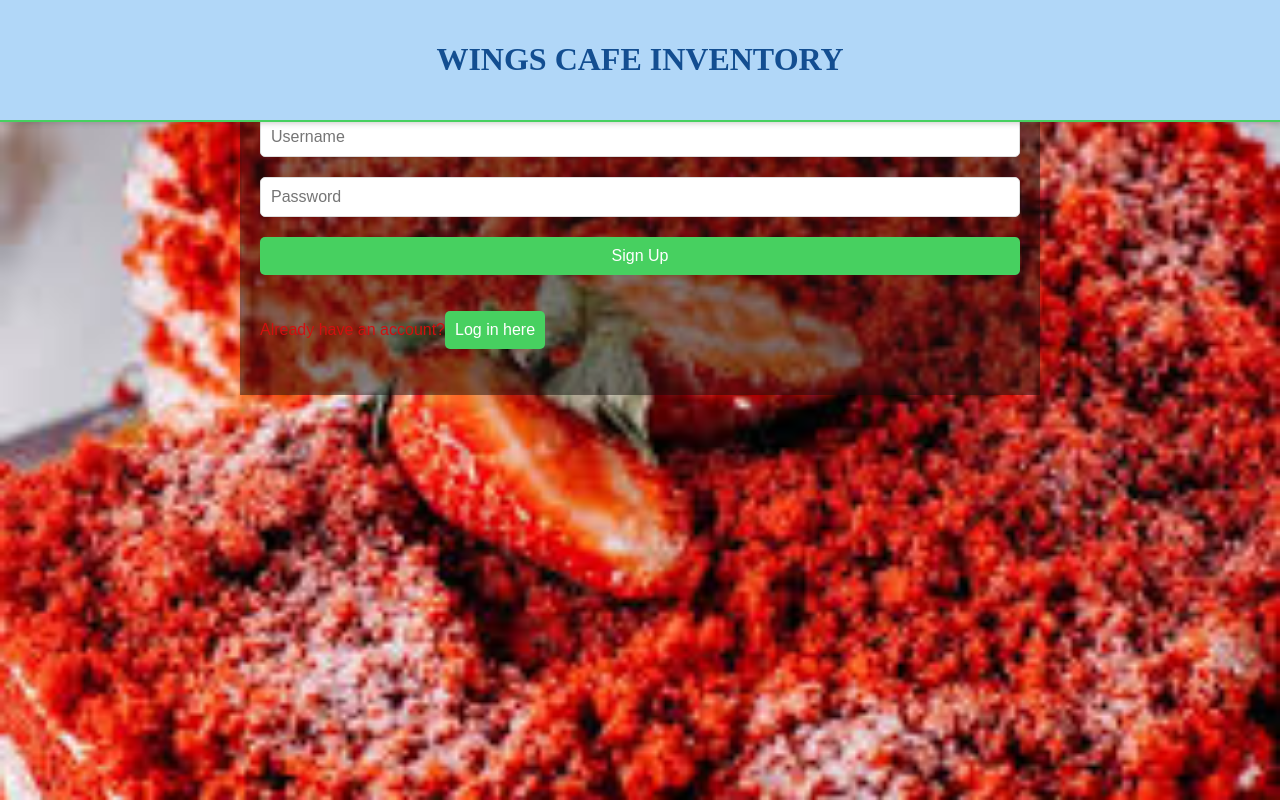
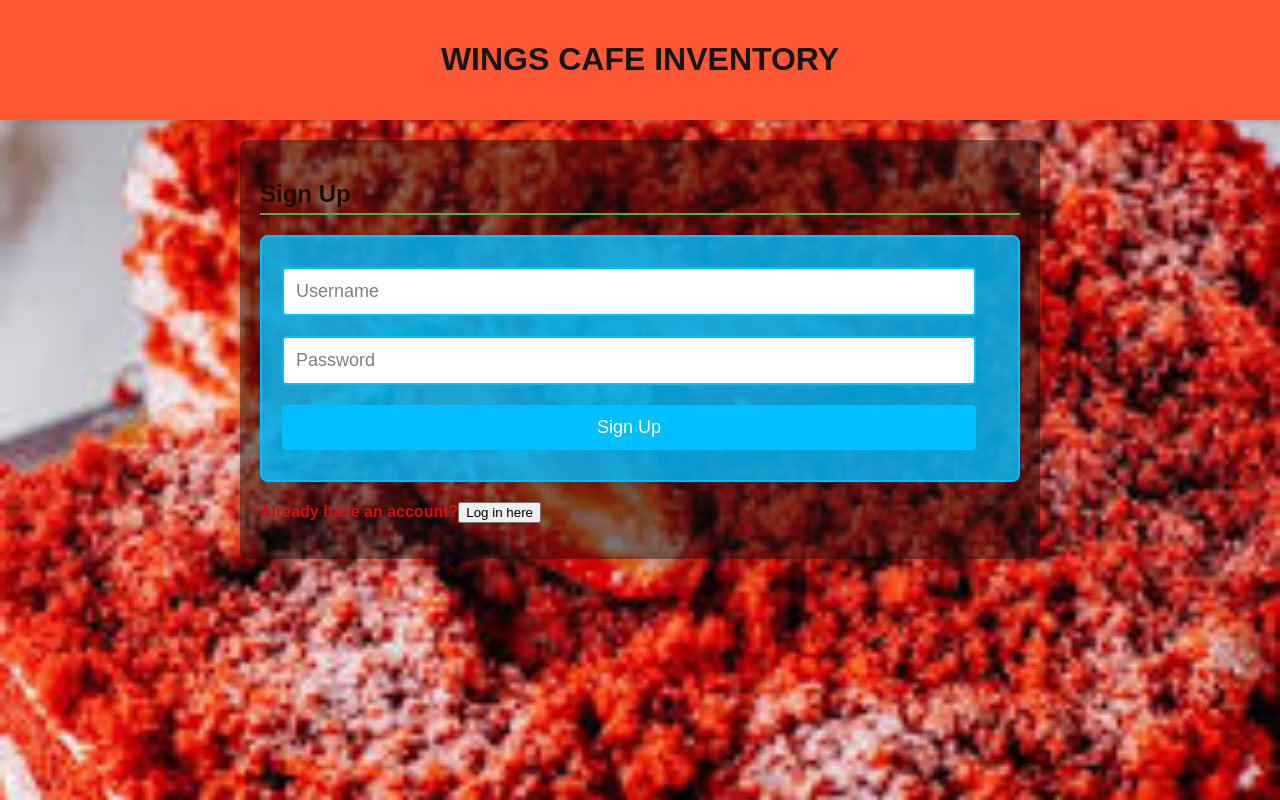
Before and after one commit to Makoetje/MokopuM, a React (Create React App) app: page /auth in a window 1280 px wide. Built offline with nearby package versions, Linux system fonts and the light colour scheme.

Commit message:
Update index.css

```diff
--- a/src/index.css
+++ b/src/index.css
@@ -1,163 +1,219 @@
-body {
-  font-family: 'Comic Sans MS', cursive, sans-serif;
-  margin: 300px;
-  background-color: #b1d7f8;
-  color: #134e91;
+/* Global Reset and Body Style */
+* {
+  box-sizing: border-box;
 }
 
-img {
-  margin-left: 300px;
-  height: 230px;
-  width: 300px;
+body {
+  font-family: 'Arial', sans-serif;
+  margin: 0;
+  padding: 0;
+  background-image: url('images.jpg');
+  background-size: cover;
+  background-repeat: no-repeat;
+  color: hsl(140, 18%, 3%);
+  display: flex;
+  flex-direction: column; /* Ensure children stack vertically */
+  font-weight: bold;
 }
 
-h1, h2 {
+header {
+  color: #0e0211;
+  padding: 20px 0;
   text-align: center;
-  color: #134e91;
-  font-family: 'Pacifico', cursive;
+  box-shadow: 0 2px 5px rgba(0, 0, 0, 0.2);
+  width: 100%;
+  background-color: rgba(235, 232, 232, 0);
 }
 
-h3 {
-  text-align: center;
-  font-size: 30px;
+nav {
+  display: flex; /* Change to flex to center its contents */
+  justify-content: center; /* Center the navigation items */
+  padding: 10px 0;
+  width: 100%; /* Full width to match header */
+  box-shadow: 0 2px 5px rgba(0, 0, 0, 0.1);
 }
 
-
-.hidden {
-  display: none;
+nav ul {
+  list-style-type: none;
+  margin: 0;
+  padding: 0;
+  display: flex; /* Align links in a row */
 }
 
-.visible {
-  display: block;
+nav ul li {
+  margin: 0 15px; /* Horizontal spacing between links */
 }
 
-.form-container, .inventory-container {
-  margin: 50px auto;
-  max-width: 900px;
+nav a {
+  color: #333; /* Dark shade for text links */
+  text-decoration: none;
+  transition: all 0.3s ease;
+  padding: 10px;
+  display: block;
+  font-weight: bold;
+}
+
+nav a:hover {
+  text-decoration: underline;
+  color: #00BFFF; /* Light teal on hover */
+}
+
+main {
   padding: 20px;
-  border-radius: 30px;
-  background-color: #bdbcbc;
-  box-shadow: 0 4px 8px rgba(38, 32, 32, 0.2);
+  max-width: 800px;
+  margin: 20px auto; /* Center the main content */
+  background-color: rgba(0, 191, 255, 0.2); /* Light teal */
+  border-radius: 8px;
+  box-shadow: 0 4px 15px rgba(0, 0, 0, 0.1);
+  flex-grow: 1;
+}
+
+h1, h2, h3 {
+  color: #161616;
+  font-weight: bold;
 }
 
 form {
-  display: flex;
-  flex-direction: column;
+  margin-bottom: 20px;
+  padding: 20px;
+  background-color: rgba(0, 191, 255, 0.8); /* More opaque light teal */
+  border: 2px solid #00BFFF; /* Teal border */
+  border-radius: 8px;
+  box-shadow: 0 2px 5px rgba(0, 0, 0, 0.1);
 }
 
-label, input, button {
+form input,
+form select,
+form button {
+  width: calc(100% - 22px);
+  padding: 12px;
   margin: 10px 0;
+  border: 2px solid #00BFFF; /* Teal border */
+  border-radius: 4px;
+  font-size: 18px; /* Increased font size for better readability */
+  transition: border-color 0.3s, box-shadow 0.3s;
 }
 
-input, button {
-  padding: 10px;
-  border-radius: 5px;
-  border: 1px solid #ddd;
+form input::placeholder,
+form select::placeholder {
+  color: hsl(0, 0%, 50%);
 }
 
-input {
-  font-size: 16px;
+form input:focus,
+form select:focus {
+  border-color: #00FFFF; /* Change border color to cyan */
+  box-shadow: 0 0 5px rgba(0, 255, 255, 0.5); /* Light cyan */
+  outline: none;
 }
 
-button {
-  background-color: #47d060;
-  color: white;
+form button {
+  background-color: #00BFFF; /* Teal */
+  color: #FFFFFF;
   border: none;
   cursor: pointer;
-  font-size: 16px;
-  transition: background-color 0.3s ease;
+  transition: background-color 0.3s, transform 0.2s;
+  font-size: 18px; /* Increased button font size */
 }
 
-button:hover {
-  background-color: #b1a5a0;
+form button:hover {
+  background-color: #009AC1; /* Darker teal on hover */
+  transform: translateY(-2px);
 }
 
-table {
+.feedback {
+  margin-top: 10px;
+  color: rgb(10, 136, 42);
+}
+
+#dashboard {
+  border: 1px solid #4CAF50;
+  padding: 15px;
+  background-color: #00BFFF; /* Teal */
+  border-radius: 8px;
+  margin-bottom: 20px;
+  color: #8f360f;
+}
+
+h2 {
+  border-bottom: 2px solid #4CAF50;
+  padding-bottom: 5px;
+  color: #1f0c04;
+}
+
+ul {
+  list-style-type: none;
+  padding: 0;
+}
+
+li {
+  background-color: #a38549;
+  margin: 5px 0;
+  padding: 10px;
+  border-radius: 4px;
+  transition: background-color 0.3s;
+  font-weight: bold;
+}
+
+li:hover {
+  background-color: #C6A06D;
+  color: #B7410E;
+}
+
+#dashboard a,
+#product-management a,
+#user-management a {
+  color: #491b07;
+  font-weight: bold;
+}
+
+/* New table styles for Product Management */
+.product-table,
+.transaction-table {
   width: 100%;
   border-collapse: collapse;
   margin-top: 20px;
 }
 
-table, th, td {
-  border: 1px solid #ddd;
+.product-table th,
+.transaction-table th,
+.product-table td,
+.transaction-table td {
+  border: 5px solid #0a0303;
+  padding: 15px;
+  text-align: left;
+  font-size: 16px; /* Adjusted font size for table data */
 }
 
-th, td {
-  padding: 12px;
-  text-align: left;
+.product-table th,
+.transaction-table th {
+  background-color: #00BFFF; /* Teal */
+  color: rgb(8, 8, 8);
+  font-weight: bold;
+  font-size: 18px; /* Header font size */
 }
 
-th {
-  background-color: #47d060;
-  color: #134e91;
+.product-table tr:nth-child(even),
+.transaction-table tr:nth-child(even) {
+  background-color: #0a0909;
 }
 
-tr:nth-child(even) {
-  background-color: #f9f9f9;
+.product-table tr:hover,
+.transaction-table tr:hover {
+  background-color: #00CED1; /* Darker teal on hover */
+  cursor: pointer;
 }
 
-tr:nth-child(odd) {
-  background-color: #fff;
+.product-table td,
+.transaction-table td {
+  vertical-align: middle;
 }
 
-.error-message {
-  color: red;
+.product-table td:first-child,
+.transaction-table td:first-child {
   font-weight: bold;
 }
 
-.success-message {
-  color: green;
-  font-weight: bold;
+.product-table td:last-child,
+.transaction-table td:last-child {
+  text-align: center;
 }
-
-/* App.css */
-
-.App {
-  font-family: Arial, sans-serif;
-}
-
-.header {
-  position: fixed; /* Make the header fixed */
-  top: 0; /* Place it at the top */
-  left: 0; /* Align it to the left */
-  right: 0; /* Align it to the right */
-  z-index: 1000; /* Ensure it stays above other content */
-  background: #b1d7f8; /* Background color (can be adjusted) */
-  border-bottom: 2px solid #47d060; /* Border below the header */
-}
-
-.navbar {
-  display: flex;
-  justify-content: space-around;
-  background-color: #47d060;
-  padding: 10px;
-
-}
-
-.navbar button {
-  background-color: #fff;
-  color: #333;
-  border: none;
-  padding: 10px 20px;
-  border-radius: 5px;
-  cursor: pointer;
-}
-
-.navbar button:hover {
-  background-color: #ddd;
-}
-
-.logout-button {
-  background-color: #ff4d4d; /* Red color for logout button */
-  color: white; /* White text */
-}
-
-.logout-button:hover {
-  background-color: #ff1a1a; /* Darker red on hover */
-}
-
-/* Adjust the content margin to account for the fixed header */
-.content {
-  margin-top: 100px; /* Adjust this value to account for both the header's height and the navbar's height */
-  padding: 20px; /* Optional padding for content */
-}
```
